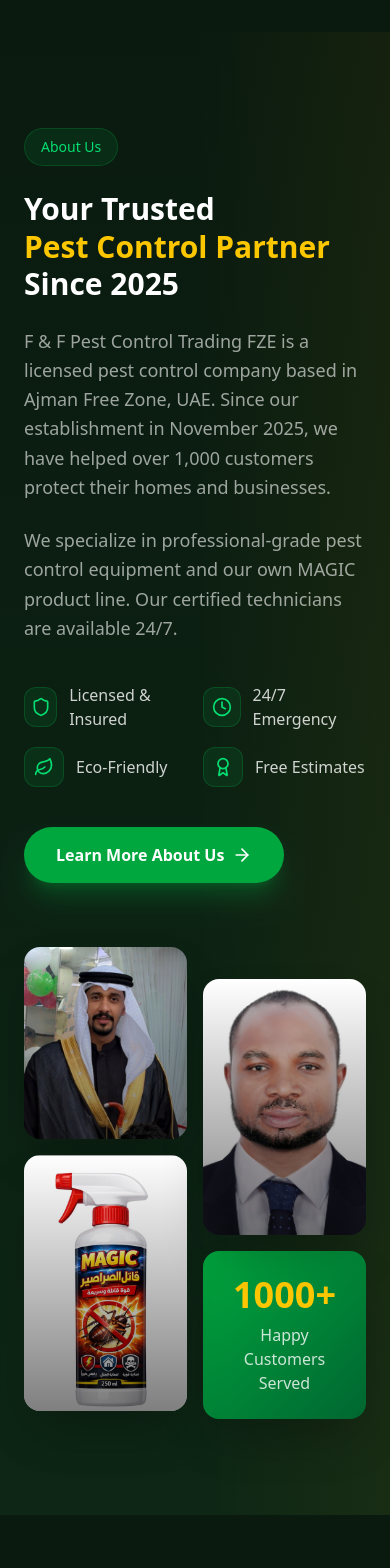
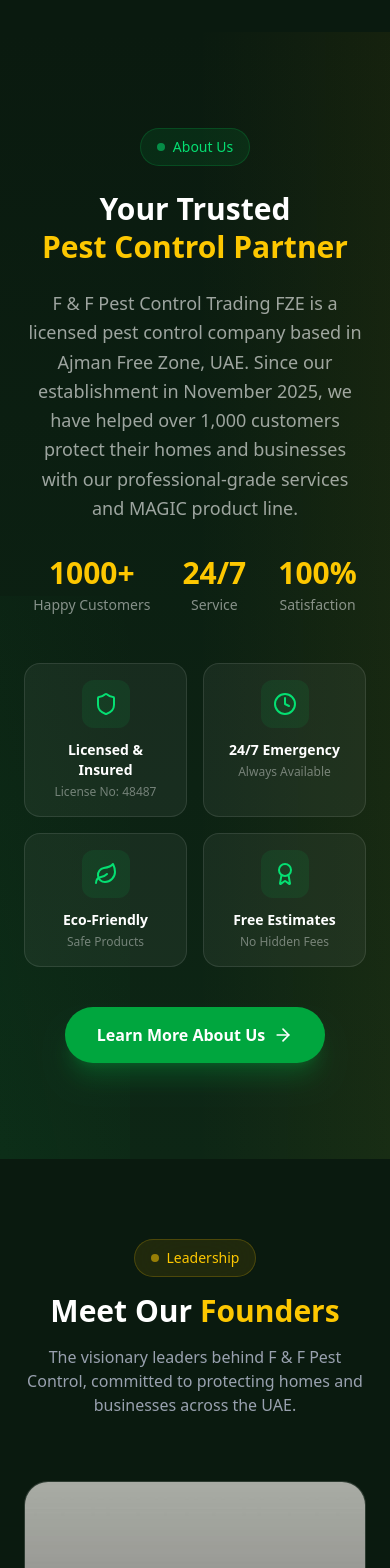
Before and after one commit to KINGTADJ/ff-pest-control, a Next.js app: page / in a window 390 px wide. Shown: the part 3900-5468 px from the top of the page. Built offline with nearby package versions, Linux system fonts and the light colour scheme.

Commit message:
Clean up About section - remove images, centered layout

```diff
--- a/src/components/About.tsx
+++ b/src/components/About.tsx
@@ -4,17 +4,22 @@
 import { gsap } from 'gsap';
 import { ScrollTrigger } from 'gsap/ScrollTrigger';
 import { motion } from 'framer-motion';
-import Image from 'next/image';
-import { CheckCircle, ArrowRight, Shield, Clock, Leaf, Award } from 'lucide-react';
+import { ArrowRight, Shield, Clock, Leaf, Award, CheckCircle } from 'lucide-react';
 import Link from 'next/link';
 
 gsap.registerPlugin(ScrollTrigger);
 
 const features = [
-  { icon: Shield, text: 'Licensed & Insured' },
-  { icon: Clock, text: '24/7 Emergency' },
-  { icon: Leaf, text: 'Eco-Friendly' },
-  { icon: Award, text: 'Free Estimates' },
+  { icon: Shield, text: 'Licensed & Insured', desc: 'License No: 48487' },
+  { icon: Clock, text: '24/7 Emergency', desc: 'Always Available' },
+  { icon: Leaf, text: 'Eco-Friendly', desc: 'Safe Products' },
+  { icon: Award, text: 'Free Estimates', desc: 'No Hidden Fees' },
+];
+
+const stats = [
+  { value: '1000+', label: 'Happy Customers' },
+  { value: '24/7', label: 'Service' },
+  { value: '100%', label: 'Satisfaction' },
 ];
 
 export default function About() {
@@ -22,29 +27,14 @@
 
   useEffect(() => {
     const ctx = gsap.context(() => {
-      // Left content animation
       gsap.fromTo('.about-content',
-        { x: -50, opacity: 0 },
+        { y: 50, opacity: 0 },
         {
-          x: 0,
+          y: 0,
           opacity: 1,
           duration: 1,
           scrollTrigger: {
             trigger: '.about-content',
-            start: 'top 80%',
-          }
-        }
-      );
-
-      // Right images animation
-      gsap.fromTo('.about-images',
-        { x: 50, opacity: 0 },
-        {
-          x: 0,
-          opacity: 1,
-          duration: 1,
-          scrollTrigger: {
-            trigger: '.about-images',
             start: 'top 80%',
           }
         }
@@ -58,53 +48,65 @@
     <section ref={sectionRef} id="about" className="relative py-24 md:py-32 bg-gradient-to-b from-[#0a1a0f] to-[#0d2615] overflow-hidden">
       {/* Background decorations */}
       <div className="absolute top-0 right-0 w-1/2 h-full bg-gradient-to-l from-yellow-500/5 to-transparent" />
+      <div className="absolute bottom-0 left-0 w-1/3 h-1/2 bg-gradient-to-tr from-green-500/5 to-transparent" />
 
       <div className="max-w-7xl mx-auto px-6 md:px-12 relative z-10">
-        <div className="grid lg:grid-cols-2 gap-16 items-center">
-
-          {/* Content */}
-          <div className="about-content space-y-6">
+        <div className="about-content max-w-4xl mx-auto text-center">
           <motion.div
             initial={{ opacity: 0, y: 20 }}
             whileInView={{ opacity: 1, y: 0 }}
             viewport={{ once: true }}
-              className="inline-flex items-center gap-2 px-4 py-2 bg-green-500/10 border border-green-500/20 rounded-full"
+            className="inline-flex items-center gap-2 px-4 py-2 bg-green-500/10 border border-green-500/20 rounded-full mb-6"
           >
+            <span className="w-2 h-2 bg-green-400 rounded-full animate-pulse" />
             <span className="text-green-400 text-sm font-medium">About Us</span>
           </motion.div>
 
-            <h2 className="text-3xl md:text-5xl font-bold text-white leading-tight">
+          <h2 className="text-3xl md:text-5xl font-bold text-white leading-tight mb-6">
             Your Trusted<br />
-              <span className="text-yellow-400">Pest Control Partner</span><br />
-              Since 2025
+            <span className="text-yellow-400">Pest Control Partner</span>
           </h2>
 
-            <p className="text-white/60 text-lg leading-relaxed">
+          <p className="text-white/60 text-lg leading-relaxed mb-8 max-w-2xl mx-auto">
             F & F Pest Control Trading FZE is a licensed pest control company based in
             Ajman Free Zone, UAE. Since our establishment in November 2025, we have
-              helped over 1,000 customers protect their homes and businesses.
+            helped over 1,000 customers protect their homes and businesses with our
+            professional-grade services and MAGIC product line.
           </p>
 
-            <p className="text-white/60 text-lg leading-relaxed">
-              We specialize in professional-grade pest control equipment and our own
-              MAGIC product line. Our certified technicians are available 24/7.
-            </p>
+          {/* Stats */}
+          <div className="flex justify-center gap-8 md:gap-16 mb-12">
+            {stats.map((stat, index) => (
+              <motion.div
+                key={index}
+                className="text-center"
+                initial={{ opacity: 0, y: 20 }}
+                whileInView={{ opacity: 1, y: 0 }}
+                viewport={{ once: true }}
+                transition={{ delay: index * 0.1 }}
+              >
+                <div className="text-3xl md:text-4xl font-bold text-yellow-400 mb-1">{stat.value}</div>
+                <div className="text-white/50 text-sm">{stat.label}</div>
+              </motion.div>
+            ))}
+          </div>
 
           {/* Features Grid */}
-            <div className="grid grid-cols-2 gap-4 pt-4">
+          <div className="grid grid-cols-2 md:grid-cols-4 gap-4 mb-10">
             {features.map((feature, index) => (
               <motion.div
                 key={index}
-                  className="flex items-center gap-3"
-                  initial={{ opacity: 0, x: -20 }}
-                  whileInView={{ opacity: 1, x: 0 }}
+                className="p-4 bg-white/5 border border-white/10 rounded-2xl text-center hover:border-green-500/30 transition-colors"
+                initial={{ opacity: 0, y: 20 }}
+                whileInView={{ opacity: 1, y: 0 }}
                 viewport={{ once: true }}
                 transition={{ delay: index * 0.1 }}
               >
-                  <div className="w-10 h-10 bg-green-500/10 border border-green-500/20 rounded-xl flex items-center justify-center">
-                    <feature.icon className="w-5 h-5 text-green-400" />
+                <div className="w-12 h-12 bg-green-500/10 rounded-xl flex items-center justify-center mx-auto mb-3">
+                  <feature.icon className="w-6 h-6 text-green-400" />
                 </div>
-                  <span className="text-white/80 font-medium">{feature.text}</span>
+                <h3 className="text-white font-bold text-sm mb-1">{feature.text}</h3>
+                <p className="text-white/40 text-xs">{feature.desc}</p>
               </motion.div>
             ))}
           </div>
@@ -112,7 +114,6 @@
           <motion.div
             whileHover={{ scale: 1.02 }}
             whileTap={{ scale: 0.98 }}
-              className="pt-4"
           >
             <Link
               href="/about"
@@ -123,66 +124,6 @@
             </Link>
           </motion.div>
         </div>
-
-          {/* Images */}
-          <div className="about-images grid grid-cols-2 gap-4">
-            <div className="space-y-4">
-              <motion.div
-                className="relative h-48 rounded-2xl overflow-hidden shadow-2xl"
-                whileHover={{ scale: 1.05 }}
-                transition={{ duration: 0.3 }}
-              >
-                <Image
-                  src="/images/team-1.jpg"
-                  alt="Team Member"
-                  fill
-                  className="object-cover"
-                />
-                <div className="absolute inset-0 bg-gradient-to-t from-black/50 to-transparent" />
-              </motion.div>
-
-              <motion.div
-                className="relative h-64 rounded-2xl overflow-hidden shadow-2xl"
-                whileHover={{ scale: 1.05 }}
-                transition={{ duration: 0.3 }}
-              >
-                <Image
-                  src="/images/product-arabic.jpg"
-                  alt="MAGIC Product"
-                  fill
-                  className="object-cover"
-                />
-                <div className="absolute inset-0 bg-gradient-to-t from-black/50 to-transparent" />
-              </motion.div>
-            </div>
-
-            <div className="space-y-4 pt-8">
-              <motion.div
-                className="relative h-64 rounded-2xl overflow-hidden shadow-2xl"
-                whileHover={{ scale: 1.05 }}
-                transition={{ duration: 0.3 }}
-              >
-                <Image
-                  src="/images/team-2.jpg"
-                  alt="Team Member"
-                  fill
-                  className="object-cover"
-                />
-                <div className="absolute inset-0 bg-gradient-to-t from-black/50 to-transparent" />
-              </motion.div>
-
-              {/* Stats Card */}
-              <motion.div
-                className="p-6 bg-gradient-to-br from-green-600 to-green-800 rounded-2xl shadow-2xl text-center"
-                whileHover={{ scale: 1.05 }}
-                transition={{ duration: 0.3 }}
-              >
-                <p className="text-4xl font-bold text-yellow-400 mb-2">1000+</p>
-                <p className="text-white/80">Happy Customers Served</p>
-              </motion.div>
-            </div>
-          </div>
-        </div>
       </div>
     </section>
   );
```
Lines whose indentation alone changed are shown as unchanged.
